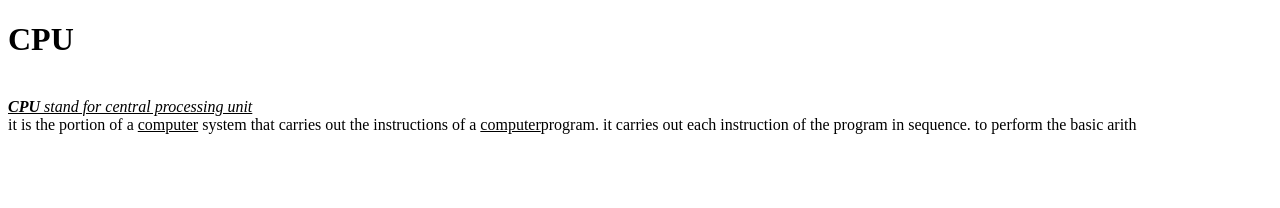
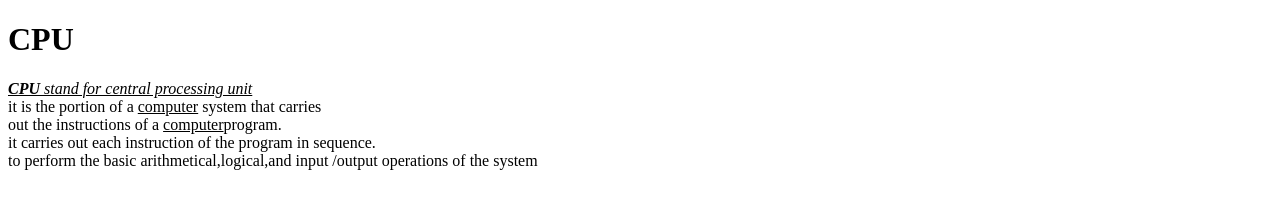
Before and after one commit to iamneo-production/badaafccabadaeccdfffebaeceaec, a website: page public/index.html in a window 1280 px wide. Drawn offline with Linux system fonts and the light colour scheme.

Commit message:
Backup Commit

```diff
--- a/public/index.html
+++ b/public/index.html
@@ -2,10 +2,10 @@
 <html>
     <body>
     <h1>CPU</h1>
-    <br><u><b><i>CPU</b> stand for central processing unit</i></u>
-<br>it is the portion of a <u> computer</u> system that carries
-out the instructions of a <u>computer</u>program.
-it carries out each instruction of the program in sequence.
-to perform the basic arith
+    <u><b><i>CPU</b> stand for central processing unit</i></u><br>
+it is the portion of a <u> computer</u> system that carries<br>
+out the instructions of a <u>computer</u>program.<br>
+it carries out each instruction of the program in sequence.<br>
+to perform the basic arithmetical,logical,and input /output operations of the system<br>
 </body>
 </html>
```
